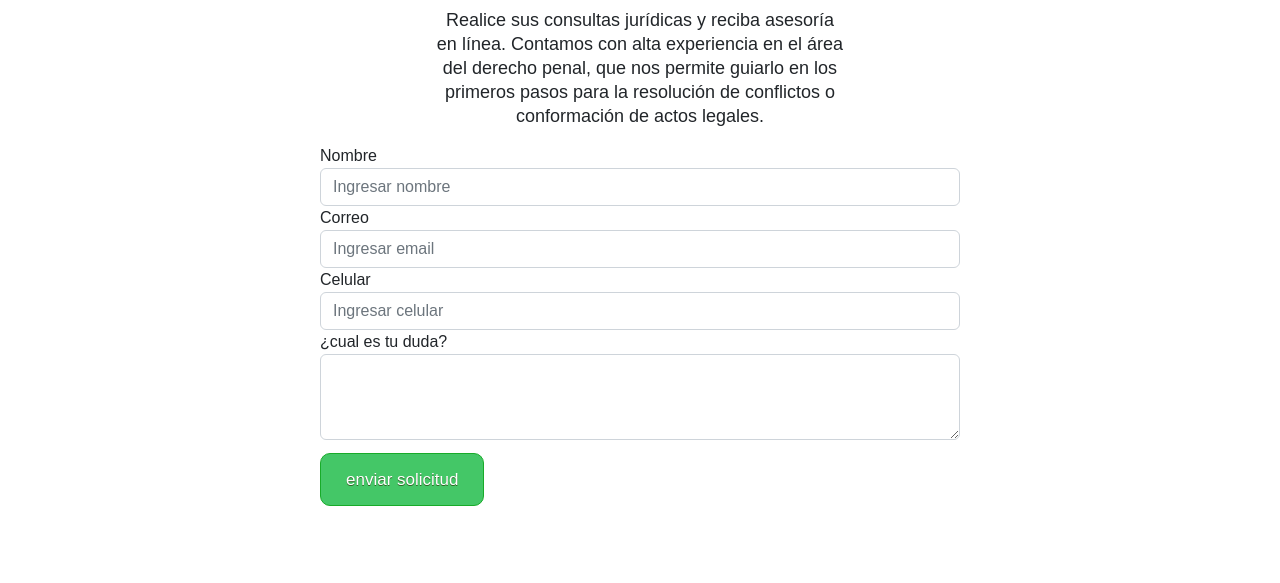
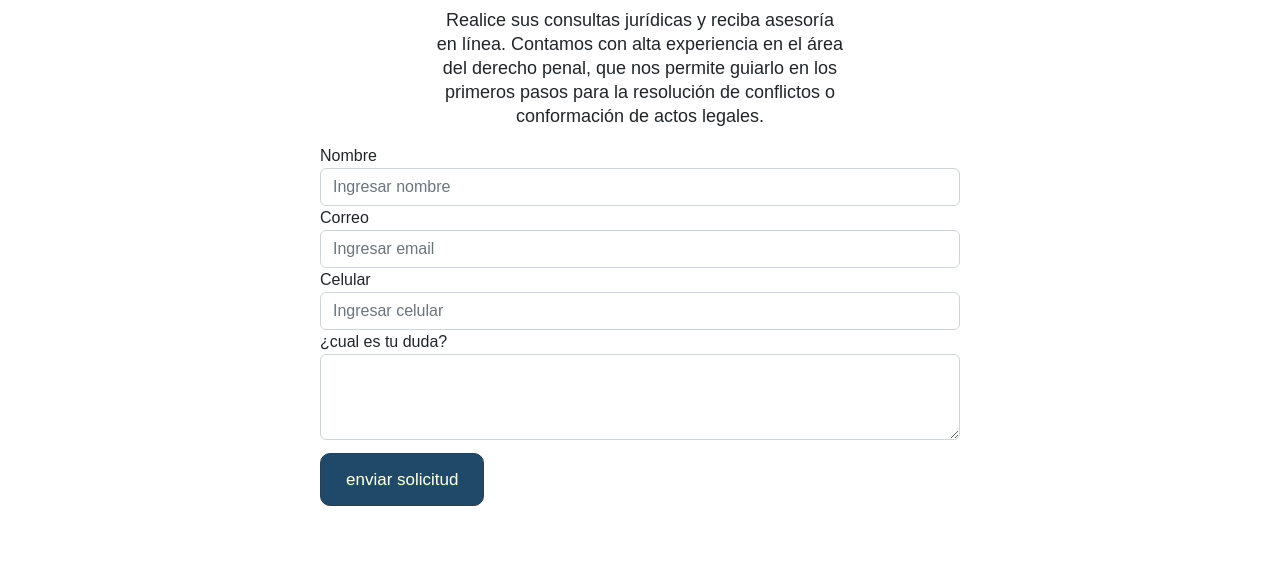
Before and after one commit to juantuberquia/projetc-coder, a website: page contacto.html in a window 1280 px wide. Shown: the part 632-1215 px from the top of the page. Drawn offline with nearby package versions, Linux system fonts and the light colour scheme.

Commit message:
correcion buton

```diff
--- a/contacto.html
+++ b/contacto.html
@@ -72,7 +72,7 @@
               <textarea class="form-control" id="exampleFormControlTextarea1" rows="3"></textarea>
             </div>
           </div>
-          <button type="submit" class="btn btn-primary buton-solicitu"> enviar solicitud </button>
+          <button type="submit" class="btn buton-solicitu"> enviar solicitud </button>
         </form>
       </div>
     </main>
--- a/scss/index/_form.scss
+++ b/scss/index/_form.scss
@@ -7,9 +7,9 @@
 
   .buton-solicitu{
     margin-top: 2%;
-    background-color:#44c767;
+    background-color:#1f4869;
     border-radius:10px;
-    border:1px solid #18ab29;
+    border:1px solid #2b3f4f;
     cursor:pointer;
     color:#ffffff;
     font-size: 17px;
@@ -19,5 +19,6 @@
   }
 
   .buton-solicitu:hover{
-    background-color:#5cbf2a;
+    background-color:#0d3d63;
+    color:#ffffff;
   }
```
Also changed, not shown: index.html (+1 -1 lines), scss/index/main.css, 1 other file.
